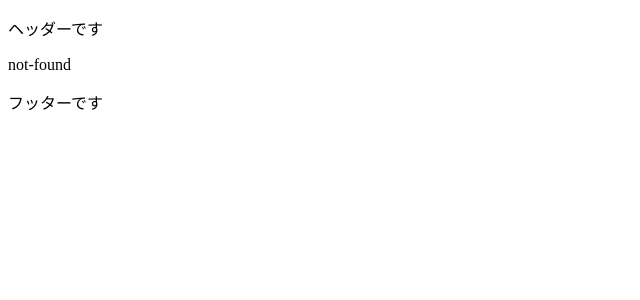
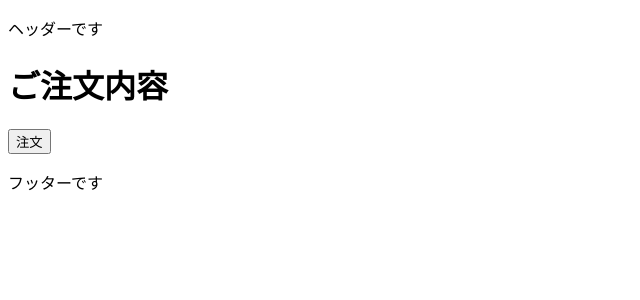
Before and after one commit to ttcksf/next-demo, a Next.js app: page /order in a window 1280 px wide. Before the commit this address had no page. Shown: the top 300 px of the page, without its empty margins (0-640 px from the left). Built offline with nearby package versions, Linux system fonts and the light colour scheme.

Commit message:
add:program-link

```diff
--- /dev/null
+++ b/src/app/order/page.tsx
@@ -0,0 +1,21 @@
+// インポート(クライアントでしか使えないフックのため)
+'use client';
+import { useRouter } from 'next/navigation';
+import React from 'react';
+
+// フック系は大文字にしないとReactコンポーネントとして認識されずワーニングが出る。今後の作業にも要対応。
+const Page = () => {
+  const router = useRouter();
+  const handleClick = () => {
+    console.log('注文送信');
+    router.push('/');
+  };
+  return (
+    <div>
+      <h1>ご注文内容</h1>
+      <button onClick={handleClick}>注文</button>
+    </div>
+  );
+};
+
+export default Page;
```
